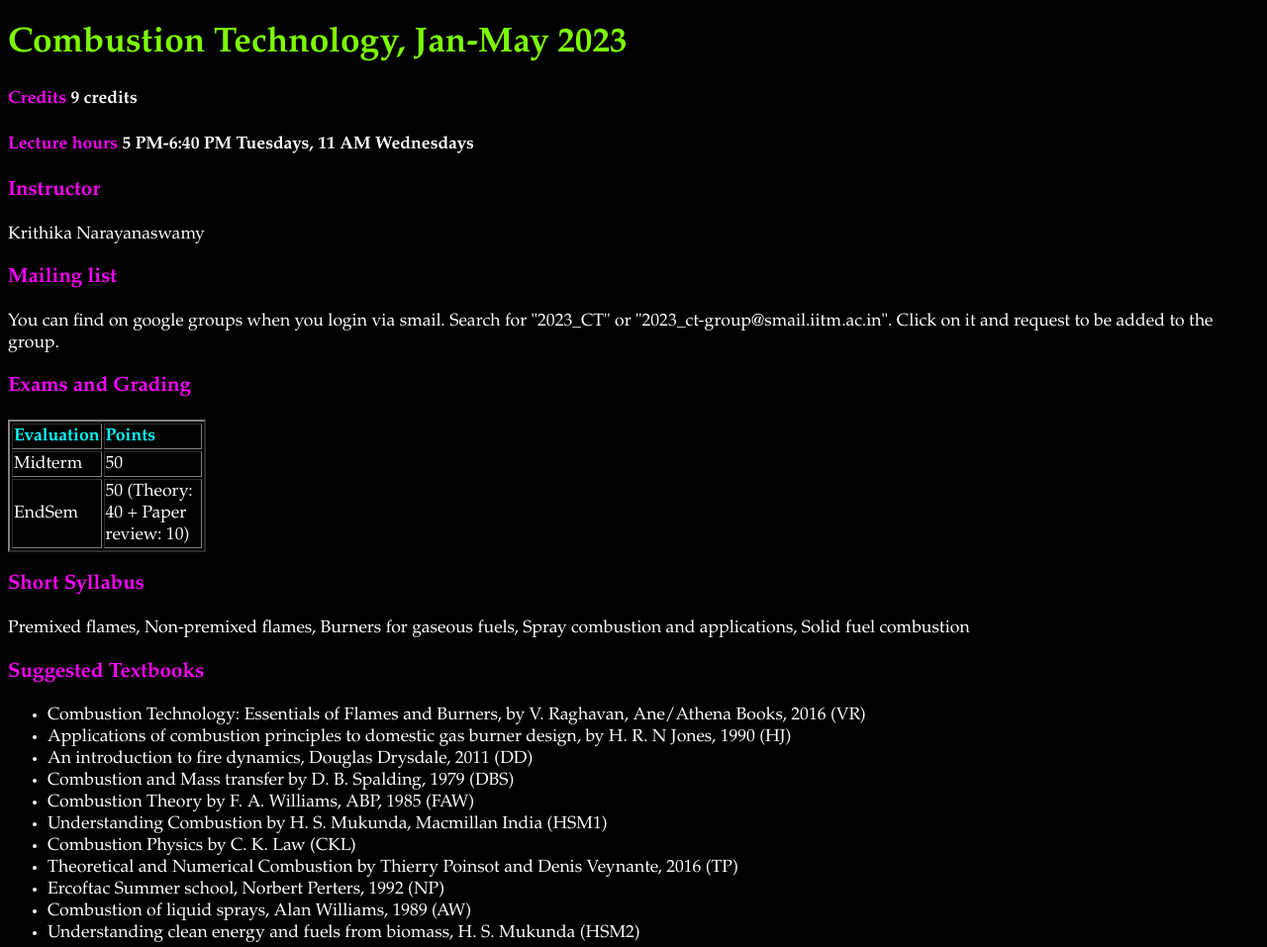
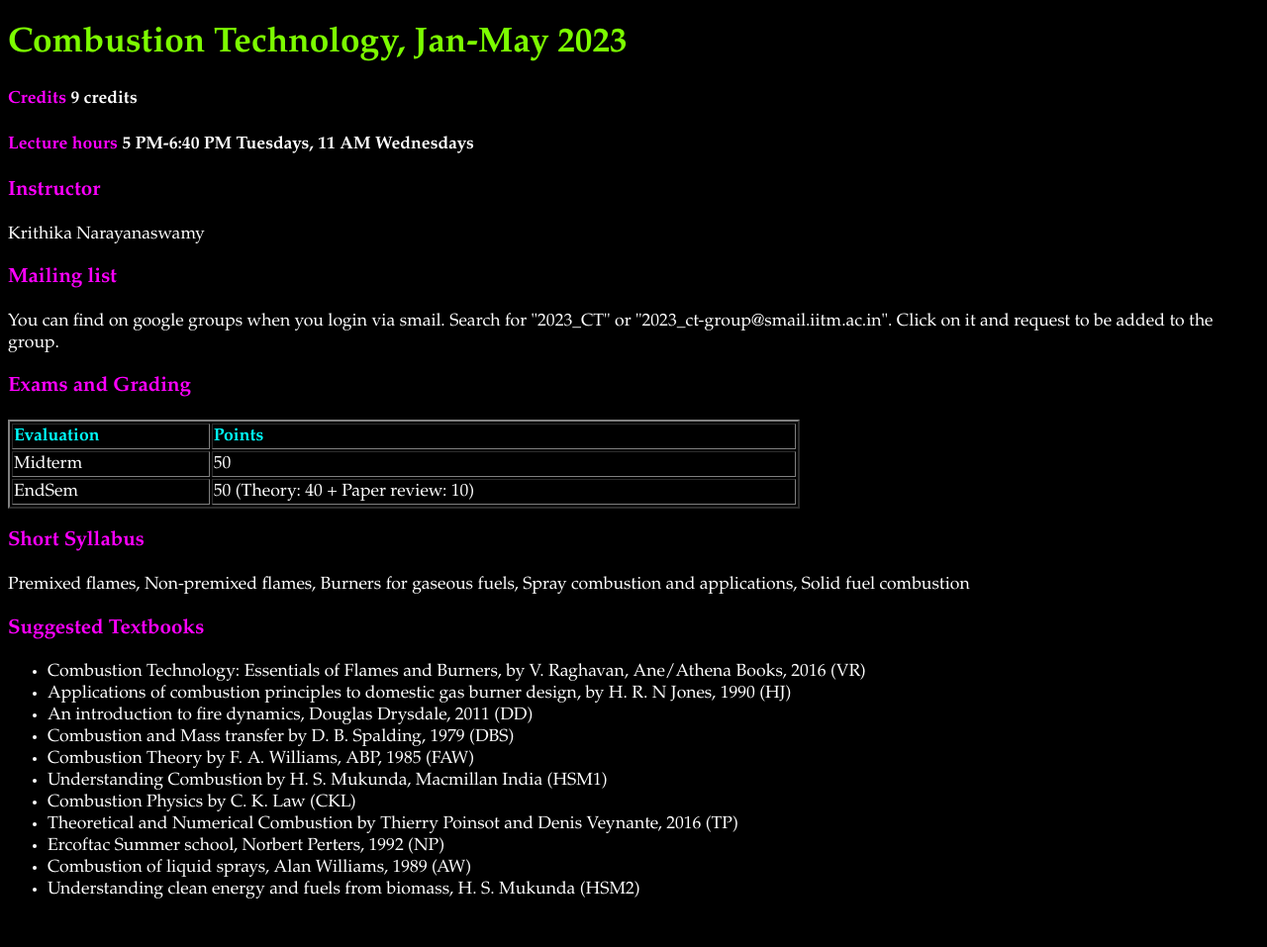
Before and after one commit to krithikasivaram/CT_2023, a plain HTML site: page index.html in a window 1280 px wide. Shown: the whole page at 99% size. After the commit the page ends 928 px from the top, so only its background shows below. Drawn offline with nearby package versions, Linux system fonts and the light colour scheme; some packages are replaced by stand-ins of ours.

Commit message:
Update index.html

```diff
--- a/index.html
+++ b/index.html
@@ -32,7 +32,7 @@ Krithika Narayanaswamy</br>
 You can find on google groups when you login via smail. Search for "2023_CT" or "2023_ct-group@smail.iitm.ac.in". Click on it and request to be added to the group.
 
 <h3><font color=magenta>Exams and Grading</font></h3>
-<table border="2" width="200px">
+<table border="2" width="800px">
 <tbody><tr>
 	<td><b><font color=cyan>Evaluation</font></b></td>
 	<td><b><font color=cyan>Points</font></b></td>
```
